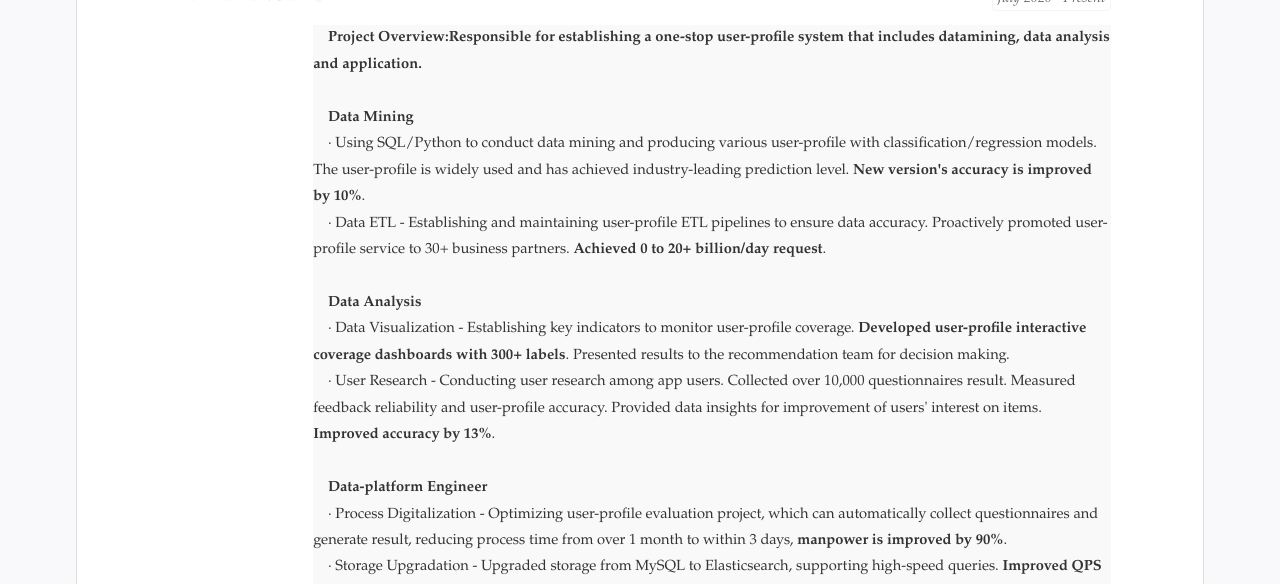
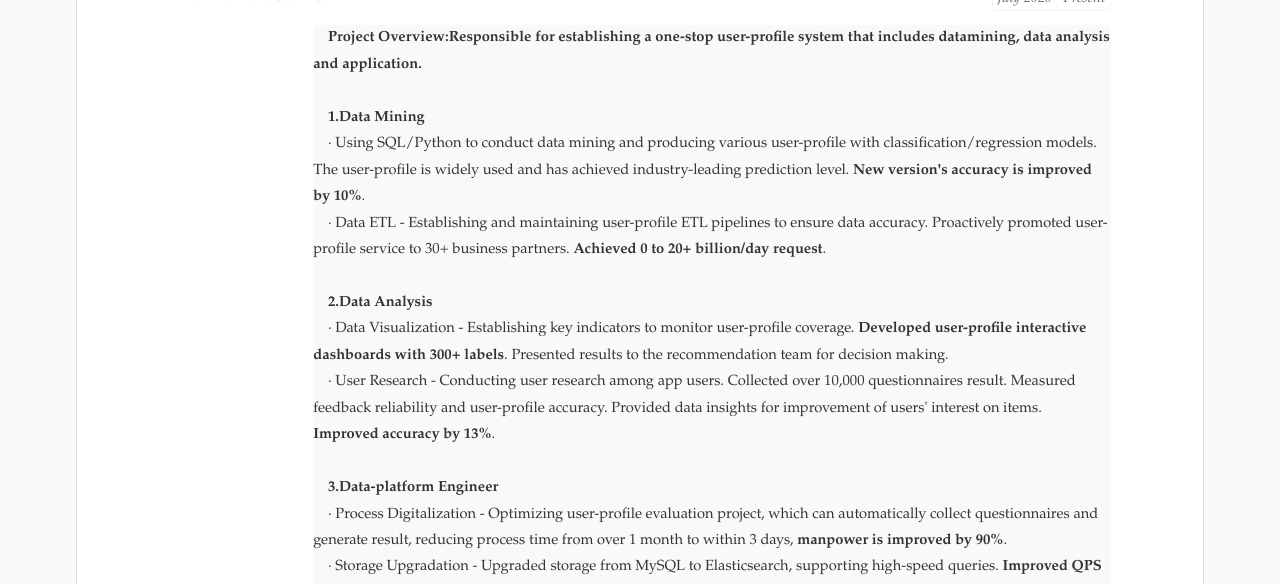
Before and after one commit to hazelyang518/eng_cv, a Jekyll site: the page built from index.html, in a window 1280 px wide. Shown: the part 659-1243 px from the top of the page. Built offline with Jekyll 4.4.1, drawn with Linux system fonts in a browser that asks for light colours.

Commit message:
Update resume.yml

```diff
--- a/_data/resume.yml
+++ b/_data/resume.yml
@@ -102,15 +102,15 @@ main: #简历主要内容，
     # summary: 职务或者工作总结(自动折叠)
     detail: <strong>Project Overview:Responsible for establishing a one-stop user-profile system that includes datamining, data analysis and application.</strong> <br>  &nbsp &nbsp
             <br>  &nbsp &nbsp
-            <strong>Data Mining</strong> <br>  &nbsp &nbsp
+            <strong>1.Data Mining</strong> <br>  &nbsp &nbsp
             · Using SQL/Python to conduct data mining and producing various user-profile with classification/regression models. The user-profile is widely used and has achieved industry-leading prediction level. <strong>New version's accuracy is improved by 10%</strong>. <br>  &nbsp &nbsp
             · Data ETL - Establishing and maintaining user-profile ETL pipelines to ensure data accuracy. Proactively promoted user-profile service to 30+ business partners. <strong> Achieved 0 to 20+ billion/day request</strong>.  <br>  &nbsp &nbsp
             <br>  &nbsp &nbsp
-            <strong>Data Analysis</strong>  <br>  &nbsp &nbsp
-            · Data Visualization - Establishing key indicators to monitor user-profile coverage. <strong>Developed user-profile interactive coverage dashboards with 300+ labels</strong>. Presented results to the recommendation team for decision making. <br>  &nbsp &nbsp
+            <strong>2.Data Analysis</strong>  <br>  &nbsp &nbsp
+            · Data Visualization - Establishing key indicators to monitor user-profile coverage. <strong>Developed user-profile interactive dashboards with 300+ labels</strong>. Presented results to the recommendation team for decision making. <br>  &nbsp &nbsp
             · User Research - Conducting user research among app users. Collected over 10,000 questionnaires result. Measured feedback reliability and user-profile accuracy. Provided data insights for improvement of users' interest on items. <strong>Improved accuracy by 13%</strong>. <br>  &nbsp &nbsp
             <br>  &nbsp &nbsp
-            <strong>Data-platform Engineer</strong>  <br>  &nbsp &nbsp
+            <strong>3.Data-platform Engineer</strong>  <br>  &nbsp &nbsp
             · Process Digitalization - Optimizing user-profile evaluation project, which can automatically collect questionnaires and generate result, reducing process time from over 1 month to within 3 days, <strong>manpower is improved by 90%</strong>.<br>  &nbsp &nbsp
             · Storage Upgradation - Upgraded storage from MySQL to Elasticsearch, supporting high-speed queries. <strong>Improved QPS flow by 100 times</strong>. <br>  &nbsp &nbsp
             · User Promotion - Promoted the data platform by sharing best practices within organization to over 10,000 users. Wrote documentation and presentation for data platform, with PV visits exceeding 50,000 and UV exceeding 10,000. <br>  &nbsp &nbsp
```
